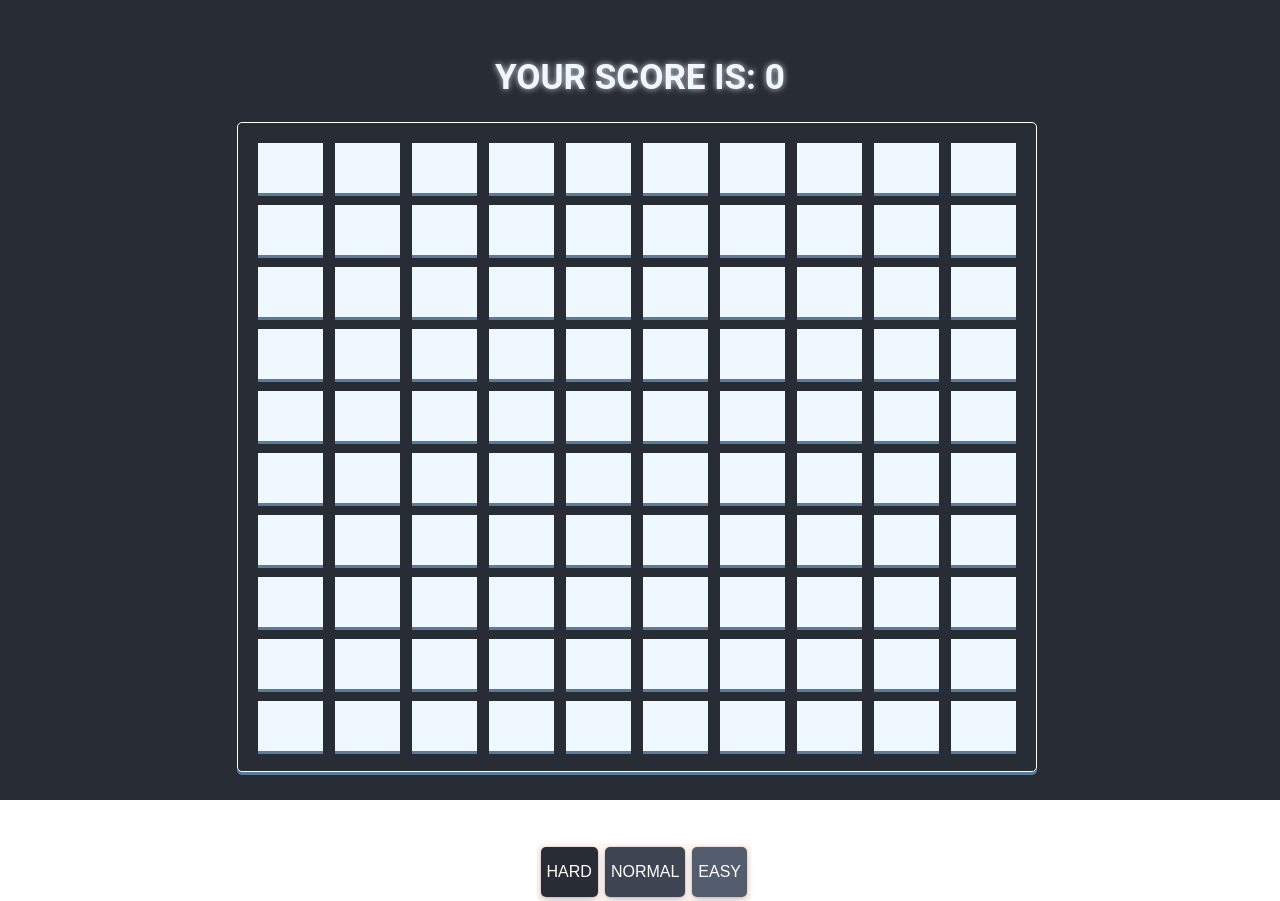
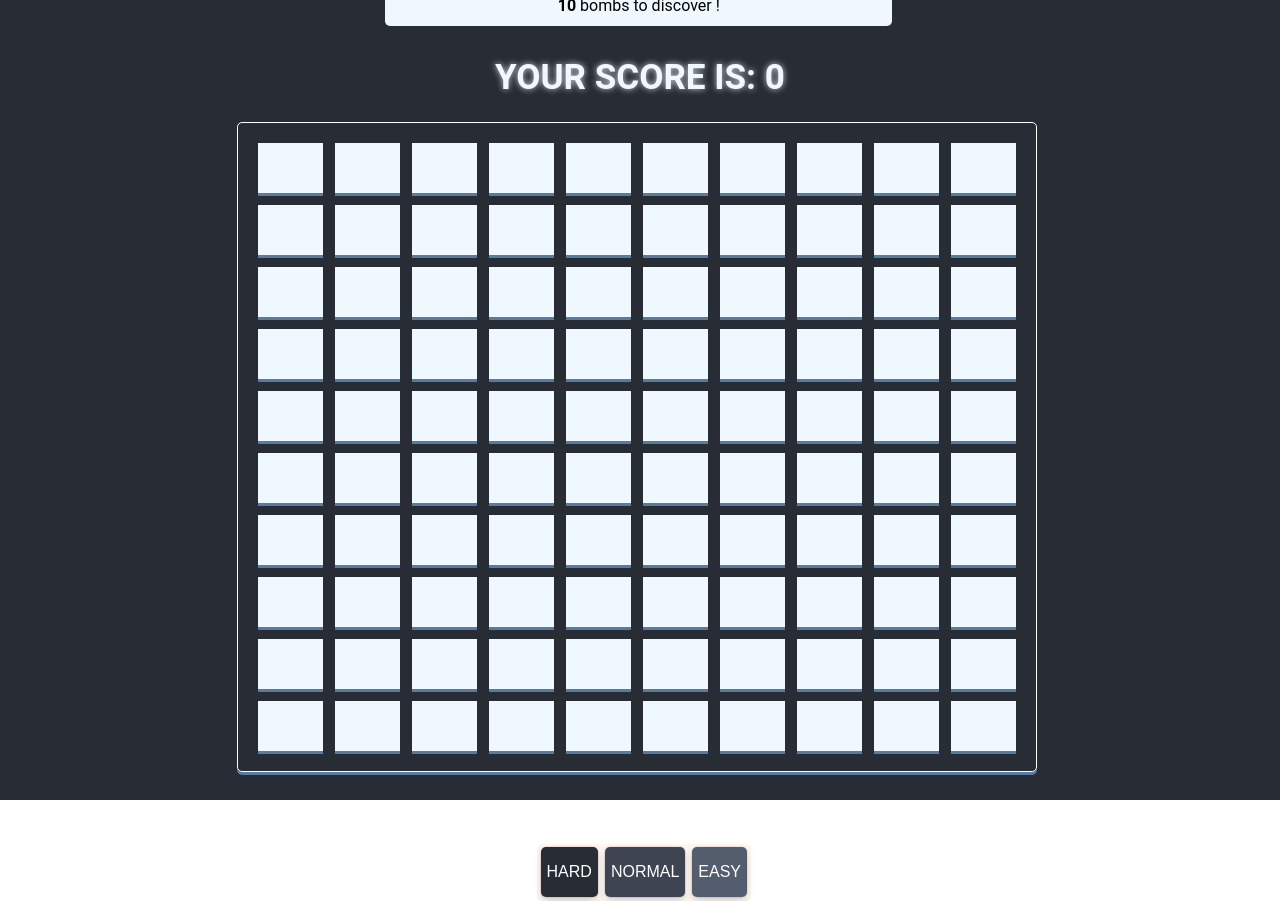
Before and after one commit to sagivmis/MineSweeper, a React (Create React App) app: page / in a window 1280 px wide. Built offline with nearby package versions, Linux system fonts and the light colour scheme.

Commit message:
[Change] types correction [Add] Info indicator for bomb count

```diff
--- a/src/components/Board/Board.js
+++ b/src/components/Board/Board.js
@@ -1,23 +1,33 @@
 import React, { useState, useEffect, useContext } from "react";
+
 import Row from "../Row/Row";
+import Button from "../Button/Button";
+import globalContext from "../../context/globalContext";
+
 import "./Board.css";
+
 import {
     nestedArray,
     populateNestedArray,
     valueAdjacentCount,
 } from "../../helper/helper";
-import Button from "../Button/Button";
-import globalContext from "../../context/globalContext";
+import {
+    MAPSIZE,
+    BOMBCOUNT_EASY,
+    BOMBCOUNT_NORMAL,
+    BOMBCOUNT_HARD,
+} from "./cfg";
+import Info from "../Info/Info";
 
 const Board = () => {
-    const [mapSize] = useState(10);
-    const [bombCount, setBombCount] = useState(10);
+    const [mapSize] = useState(MAPSIZE);
+    const [bombCount, setBombCount] = useState(BOMBCOUNT_NORMAL);
     const [board, setBoard] = useState();
     const [cellsClicked, setCellsClicked] = useState({});
     const [safeCells] = useState(mapSize * mapSize - bombCount);
     const {
-        numCellsClicked: [numCellsClicked, setNumCellsClicked],
-        win: [win, setWin],
+        numCellsClicked: [, setNumCellsClicked],
+        win: [, setWin],
         setShowRes,
     } = useContext(globalContext);
 
@@ -40,7 +50,6 @@ const Board = () => {
                 "*"
             )
         );
-        console.log(board);
     }, [bombCount]);
 
     useEffect(() => {
@@ -59,6 +68,7 @@ const Board = () => {
 
     return (
         <div className='board'>
+            <Info bombCount={bombCount} />
             {board &&
                 board.map((row, index) => {
                     return (
@@ -75,7 +85,7 @@ const Board = () => {
                     content={"HARD"}
                     size={"small"}
                     onClick={() => {
-                        setBombCount(25);
+                        setBombCount(BOMBCOUNT_HARD);
                     }}
                     color='#282c34'
                 />
@@ -83,7 +93,7 @@ const Board = () => {
                     content={"NORMAL"}
                     size={"small"}
                     onClick={() => {
-                        setBombCount(10);
+                        setBombCount(BOMBCOUNT_NORMAL);
                     }}
                     color='#3e4451'
                 />
@@ -91,7 +101,7 @@ const Board = () => {
                     content={"EASY"}
                     size={"small"}
                     onClick={() => {
-                        setBombCount(5);
+                        setBombCount(BOMBCOUNT_EASY);
                     }}
                     color='#545d6e'
                 />
--- /dev/null
+++ b/src/components/Board/cfg.js
@@ -0,0 +1,4 @@
+export const MAPSIZE = 10;
+export const BOMBCOUNT_EASY = 5;
+export const BOMBCOUNT_NORMAL = 10;
+export const BOMBCOUNT_HARD = 25;
--- a/src/components/Button/Button.css
+++ b/src/components/Button/Button.css
@@ -33,8 +33,6 @@
         color: #fff;
         border: none;
 
-        /* padding: 17.7px calc(12% + 2rem);
-        margin: 3.5px; */
         border-radius: 5px;
         cursor: pointer;
 
--- a/src/components/Button/Button.js
+++ b/src/components/Button/Button.js
@@ -47,9 +47,8 @@ const Button = ({
             borderRadius = "5px";
             zIndex = 1000;
     }
-    let style;
-    if (size)
-        style = {
+    const style = size
+        ? {
               color: fontColor,
               backgroundColor: color,
               padding: padding ? padding : "",
@@ -60,13 +59,10 @@ const Button = ({
               fontWeight: fontWeight,
               borderRadius: borderRadius,
               zIndex: zIndex,
-        };
+          }
+        : null;
     return (
-        <button
-            onClick={onClick}
-            className={`btn ${classN}`}
-            style={style ? style : null}
-        >
+        <button onClick={onClick} className={`btn ${classN}`} style={style}>
             {content}
         </button>
     );
--- a/src/components/Cell/Cell.js
+++ b/src/components/Cell/Cell.js
@@ -19,7 +19,6 @@ const Cell = ({ rowNumber, columnNumber, value, cellClicked }) => {
     const handleClick = ({ target }) => {
         if (flag) return;
         setCellClass("cell clicked");
-        // target.style.backgroundColor = "#7f8c8d";
         if (!flag) setClicked(true);
         if (!clicked) cellClicked(target.id);
         if (!endMineSweeperGame) {
@@ -31,8 +30,8 @@ const Cell = ({ rowNumber, columnNumber, value, cellClicked }) => {
 
     const clickAdjacentCells = (target, row, col) => {
         target.id = `${row}_${col}_`;
-        let rowList = [row - 1, row, row + 1];
-        let colList = [col - 1, col, col + 1];
+        const rowList = [row - 1, row, row + 1];
+        const colList = [col - 1, col, col + 1];
         for (let i of rowList) {
             for (let j of colList) {
                 if (document.getElementById(`${i}_${j}`))
@@ -45,8 +44,8 @@ const Cell = ({ rowNumber, columnNumber, value, cellClicked }) => {
     const endGame = (target) => {
         endMineSweeperGame = true;
         target.style.backgroundColor = "black";
-        let cols = target.parentElement.children.length;
-        let rows = target.parentElement.parentElement.children.length;
+        const cols = target.parentElement.children.length;
+        const rows = target.parentElement.parentElement.children.length;
 
         for (let i = 0; i < rows; i++) {
             for (let j = 0; j < cols; j++) {
--- /dev/null
+++ b/src/components/Info/Info.css
@@ -0,0 +1,22 @@
+.info {
+    position: absolute;
+
+    width: 35%;
+    height: 10vh;
+    line-height: 10vh;
+    border-radius: 5px;
+
+    background-color: aliceblue;
+    left: -43%;
+    top: 10%;
+    font-family: "Roboto", sans-serif;
+}
+@media only screen and (max-width: 1300px) {
+    .info {
+        top: -21.2%;
+        left: 18.5%;
+        width: 63.5%;
+        height: 5vh;
+        line-height: 5vh;
+    }
+}
--- /dev/null
+++ b/src/components/Info/Info.js
@@ -0,0 +1,12 @@
+import React from "react";
+import "./Info.css";
+
+const Info = ({ bombCount = 0 }) => {
+    return (
+        <div className='info'>
+            <b>{bombCount}</b> bombs to discover !
+        </div>
+    );
+};
+
+export default Info;
--- a/src/components/Result/Result.js
+++ b/src/components/Result/Result.js
@@ -5,7 +5,7 @@ import globalContext from "../../context/globalContext";
 const Result = () => {
     const [resClass, setResClass] = useState("result");
     const {
-        win: [win, setWin],
+        win: [win],
     } = useContext(globalContext);
     useEffect(() => {
         win ? setResClass("result win") : setResClass("result lose");
--- a/src/helper/helper.js
+++ b/src/helper/helper.js
@@ -1,7 +1,7 @@
 export function nestedArray(row, col, defaultItem = "") {
-    let outerArray = [];
+    const outerArray = [];
     for (let i = 0; i < parseInt(row); i++) {
-        let innerArray = [];
+        const innerArray = [];
         for (let j = 0; j < parseInt(col); j++) {
             innerArray.push(defaultItem);
         }
@@ -11,26 +11,24 @@ export function nestedArray(row, col, defaultItem = "") {
 }
 
 export function populateNestedArray(nestedArray, value, count) {
-    let rows = nestedArray.length;
-    let cols = nestedArray[0].length;
+    const rows = nestedArray.length;
+    const cols = nestedArray[0].length;
     while (count) {
-        let y = floorRand(rows);
-        let x = floorRand(cols);
+        const y = floorRand(rows);
+        const x = floorRand(cols);
         if (!nestedArray[y][x]) {
             nestedArray[y][x] = value;
             count--;
         }
     }
-    console.log(nestedArray);
     return nestedArray;
 }
 
 export function valueAdjacentCount(nestedArray, value) {
-    let length = nestedArray[0].length;
+    const length = nestedArray[0].length;
     for (let i = 0; i < nestedArray.length; i++) {
         for (let j = 0; j < length; j++) {
             if (nestedArray[i][j] === value) {
-                console.log(i, j);
                 nestedArray = addOneAdjacents(nestedArray, i, j, value);
             }
         }
@@ -39,13 +37,11 @@ export function valueAdjacentCount(nestedArray, value) {
 }
 
 function addOneAdjacents(nestedArray, iIndex, jIndex, value) {
-    let i = parseInt(iIndex);
-    let j = parseInt(jIndex);
-    console.log(i, j);
-    let iAdjacents = [i - 1, i, i + 1];
-    let jAdjacents = [j - 1, j, j + 1];
+    const i = parseInt(iIndex);
+    const j = parseInt(jIndex);
+    const iAdjacents = [i - 1, i, i + 1];
+    const jAdjacents = [j - 1, j, j + 1];
 
-    // console.log(iAdjacents, jAdjacents);
     iAdjacents.forEach((iAdj) => {
         if (nestedArray[iAdj])
             jAdjacents.forEach((jAdj) => {
@@ -55,7 +51,6 @@ function addOneAdjacents(nestedArray, iIndex, jIndex, value) {
                 ) {
                     if (typeof nestedArray[iAdj][jAdj] !== "number")
                         nestedArray[iAdj][jAdj] = 0;
-                    console.log(iAdj, jAdj);
                     nestedArray[iAdj][jAdj]++;
                 }
             });
```
Lines whose indentation alone changed are shown as unchanged.
